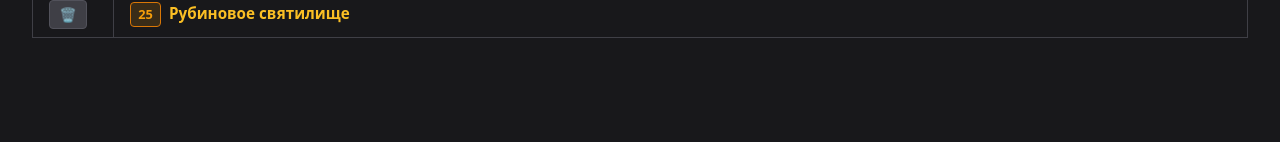
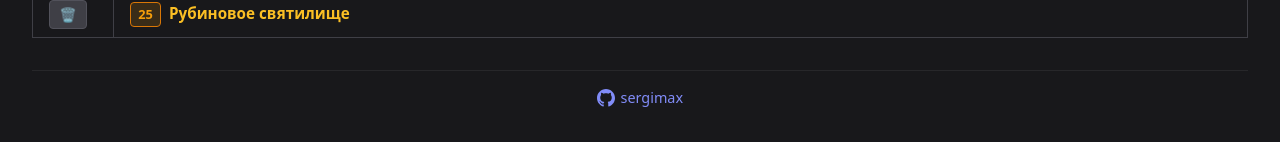
Before and after one commit to sergimax/my-raid-cds, a React (Vite) app: page / in a window 1280 px wide. Shown: the part 1258-1400 px from the top of the page. Before the commit the page ends 1328 px from the top, so only its background shows below. Built offline with nearby package versions, Linux system fonts and the light colour scheme.

Commit message:
feat(app): add footer component with GitHub link and styling for improved user engagement

```diff
--- a/src/App.css
+++ b/src/App.css
@@ -96,3 +96,27 @@
   gap: 1rem;
   margin-bottom: 1rem;
 }
+
+.app-footer {
+  margin-top: 2rem;
+  padding-top: 1rem;
+  border-top: 1px solid #27272a;
+  text-align: center;
+  font-size: 0.9em;
+  color: #a1a1aa;
+}
+
+.app-footer a {
+  display: inline-flex;
+  align-items: center;
+  gap: 0.35rem;
+  color: #818cf8;
+}
+
+.app-footer a:hover {
+  color: #a5b4fc;
+}
+
+.app-footer .github-icon {
+  flex-shrink: 0;
+}
--- a/src/App.tsx
+++ b/src/App.tsx
@@ -91,6 +91,27 @@ function App() {
           </div>
         </div>
       </main>
+      <footer className="app-footer">
+        <a
+          href="https://github.com/sergimax"
+          target="_blank"
+          rel="noopener noreferrer"
+          aria-label="sergimax on GitHub"
+        >
+          <svg
+            className="github-icon"
+            xmlns="http://www.w3.org/2000/svg"
+            width="18"
+            height="18"
+            viewBox="0 0 24 24"
+            fill="currentColor"
+            aria-hidden
+          >
+            <path d="M12 0c-6.626 0-12 5.373-12 12 0 5.302 3.438 9.8 8.207 11.387.599.111.793-.261.793-.577v-2.234c-3.338.726-4.033-1.416-4.033-1.416-.546-1.387-1.333-1.756-1.333-1.756-1.089-.745.083-.729.083-.729 1.205.084 1.839 1.237 1.839 1.237 1.07 1.834 2.807 1.304 3.492.997.107-.775.418-1.305.762-1.604-2.665-.305-5.467-1.334-5.467-5.931 0-1.311.469-2.381 1.236-3.221-.124-.303-.535-1.524.117-3.176 0 0 1.008-.322 3.301 1.23.957-.266 1.983-.399 3.003-.404 1.02.005 2.047.138 3.006.404 2.291-1.552 3.297-1.23 3.297-1.23.653 1.653.242 2.874.118 3.176.77.84 1.235 1.911 1.235 3.221 0 4.609-2.807 5.624-5.479 5.921.43.372.823 1.102.823 2.222v3.293c0 .319.192.694.801.576 4.765-1.589 8.199-6.086 8.199-11.386 0-6.627-5.373-12-12-12z" />
+          </svg>
+          sergimax
+        </a>
+      </footer>
     </>
   );
 }
```
